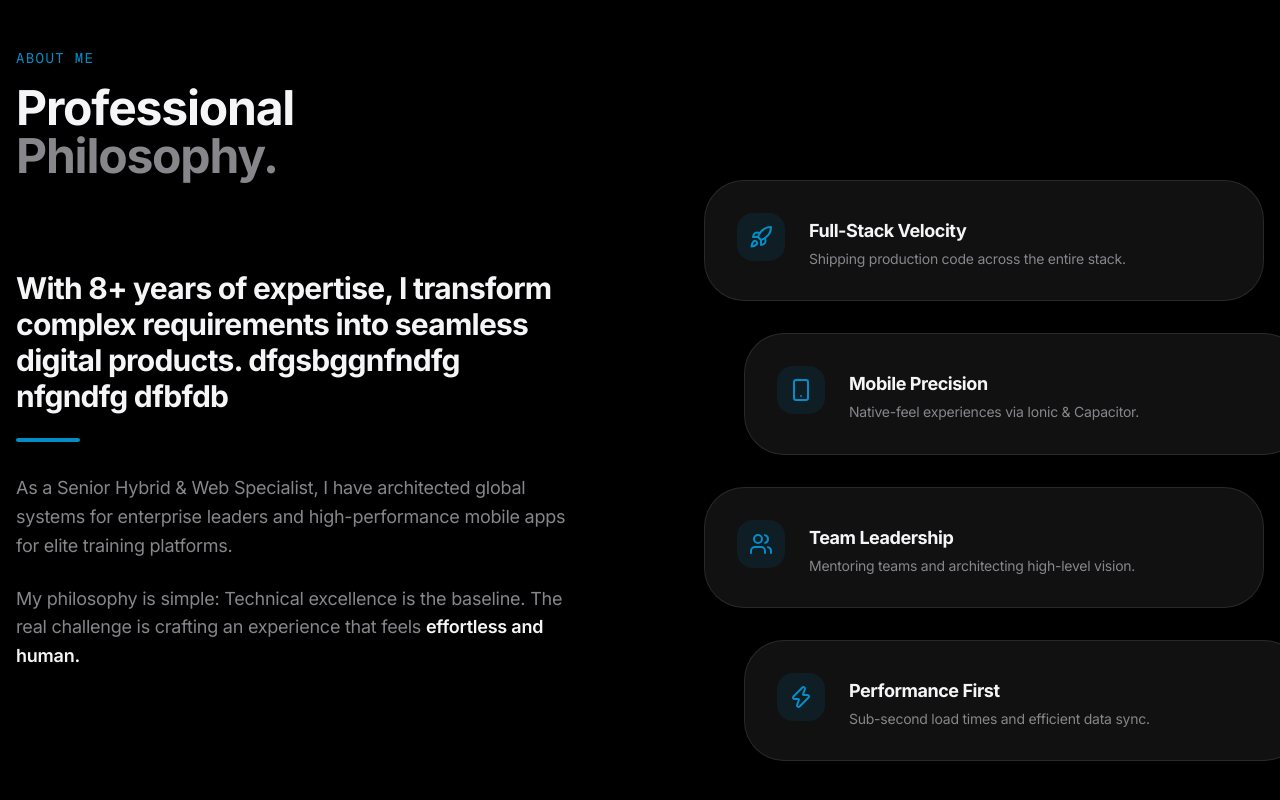
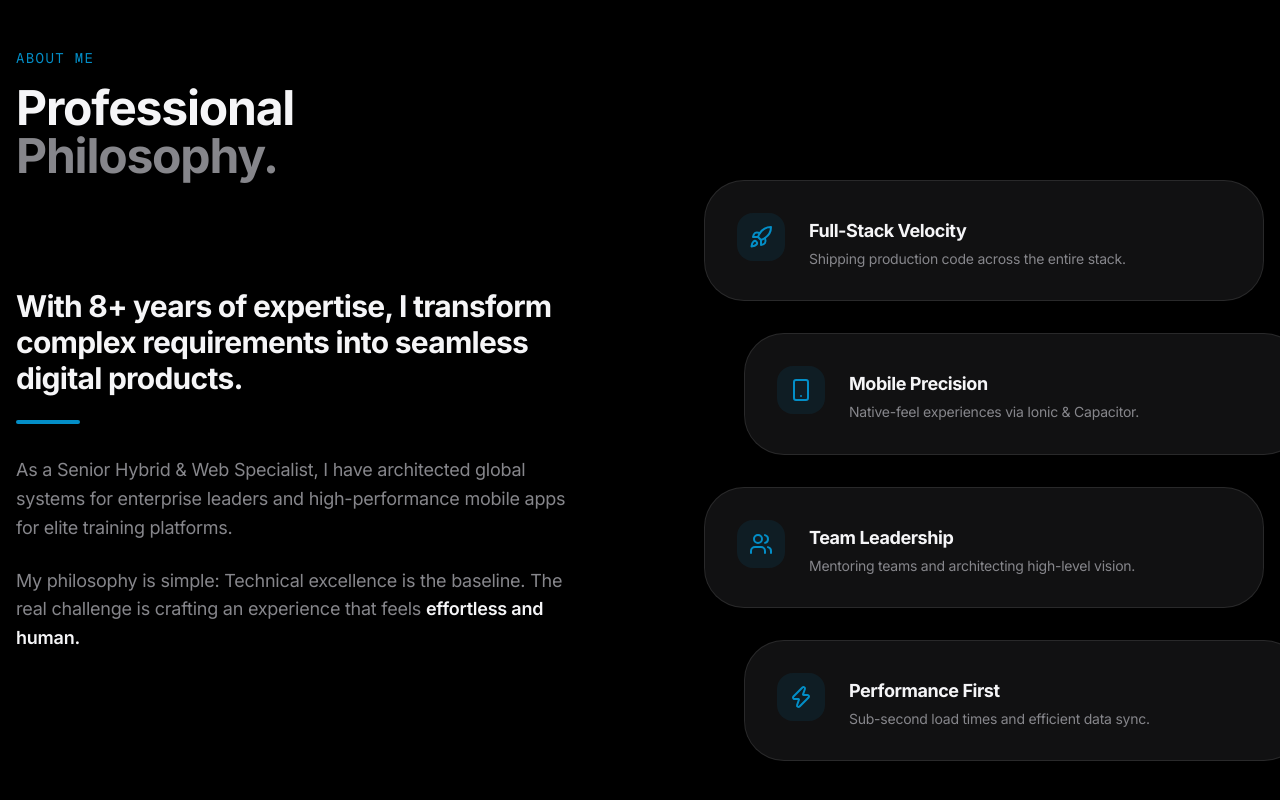
Before and after one commit to pankajunagar/my-portfolio, a Next.js app: page / in a window 1280 px wide. Shown: the part 3344-4144 px from the top of the page. Built offline with nearby package versions, Linux system fonts and the light colour scheme.

Commit message:
Remove unusable code

```diff
--- a/src/components/About.tsx
+++ b/src/components/About.tsx
@@ -44,7 +44,7 @@ export default function About() {
               <div className="space-y-6">
                 <p className="text-2xl sm:text-3xl text-foreground font-bold leading-tight tracking-tight">
                   With 8+ years of expertise, I transform complex requirements
-                  into seamless digital products. dfgsbggnfndfg nfgndfg dfbfdb
+                  into seamless digital products.
                 </p>
                 <div className="h-1 w-16 bg-primary rounded-full" />
               </div>
```
